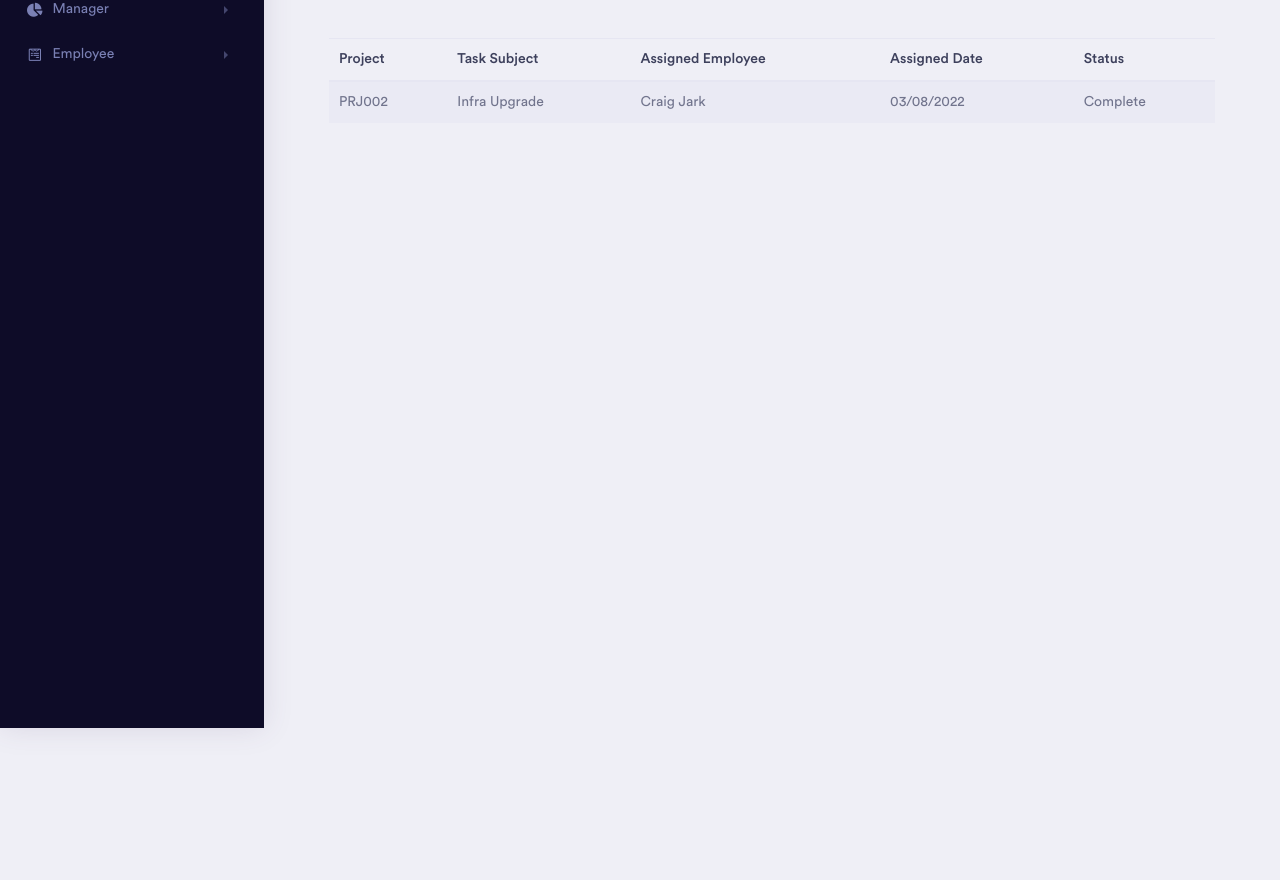
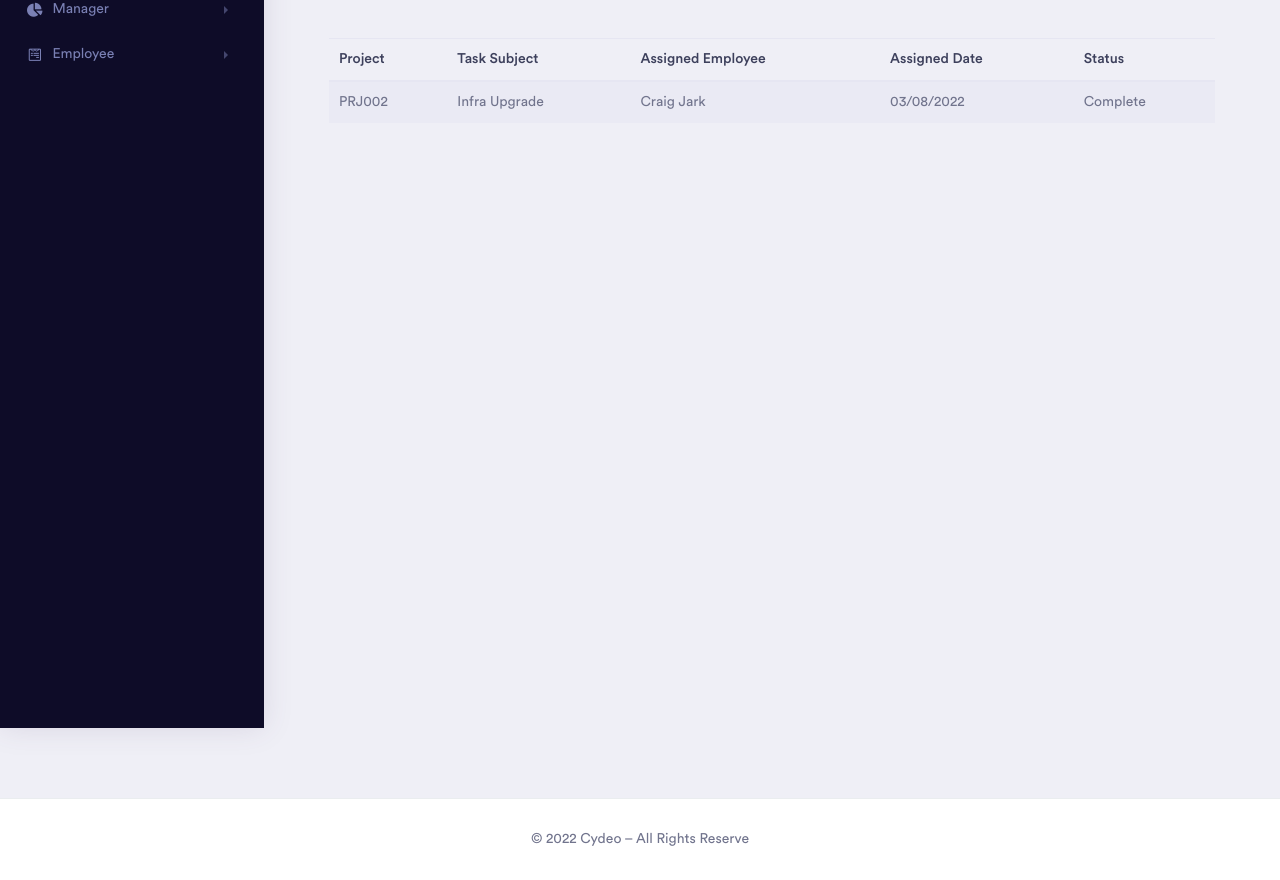
Before and after one commit to StasPavl/Tickecting_Practice_Ui, a plain HTML site: page archive.html in a window 1280 px wide. Shown: the part 132-1012 px from the top of the page. Before the commit the page ends 930 px from the top, so only its background shows below. Drawn offline with Linux system fonts and the light colour scheme.

Commit message:
Footer Added

```diff
--- a/archive.html
+++ b/archive.html
@@ -231,14 +231,19 @@
                 </div>
             </div>
         </div>
+
         <!-- ============================================================== -->
         <!-- end wrapper  -->
         <!-- ============================================================== -->
     </div>
+    <footer class="page footer font-small blue fixed-botoom">
+        <div class="footer-copyright text-center py-3">© 2022 Cydeo – All Rights Reserve</div>
+    </footer>
     <!-- ============================================================== -->
     <!-- end main wrapper  -->
 
     <!-- ============================================================== -->
+
 
 </div>
 
```
Also changed, not shown: pending-task.html (+3 -0 lines), project-create.html (+3 -0 lines), project-status.html (+3 -0 lines), task-create.html (+3 -0 lines), user-create.html (+3 -0 lines), welcome.html (+3 -0 lines).
